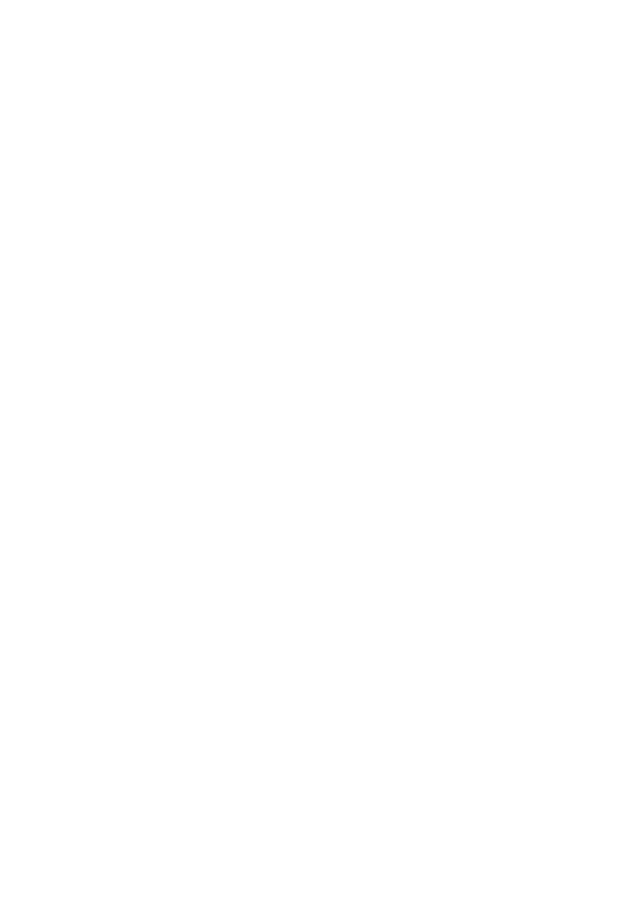
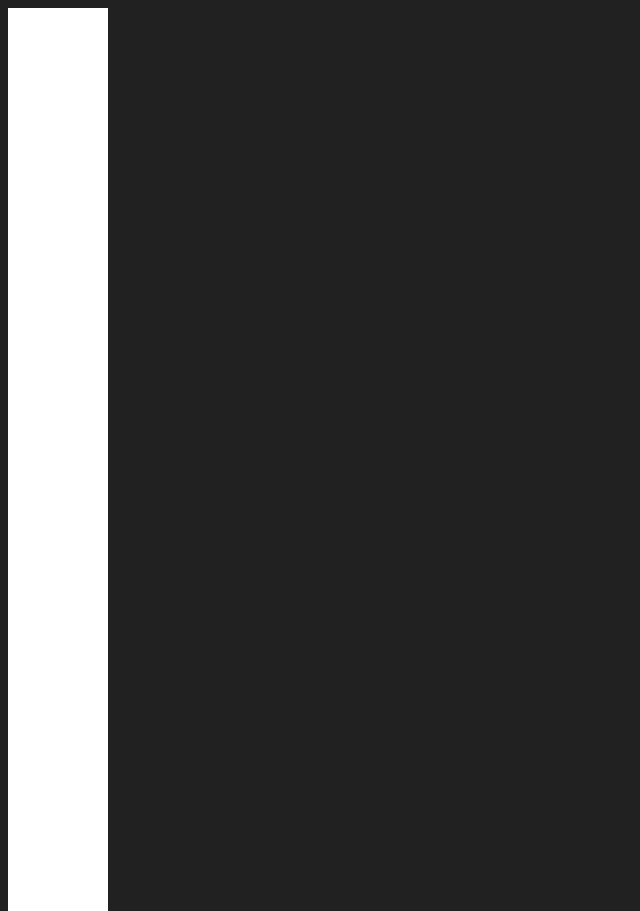
Before and after one commit to danielpopovici745/etchASketch, a plain HTML site: page index.html in a window 1280 px wide. Shown: the top 911 px of the page, without its empty margins (0-640 px from the left). Before the commit the page ends 800 px from the top, so only its background shows below. Drawn offline with Linux system fonts and the light colour scheme.

Commit message:
created 16 whitediv tiles as children to squareGrid

```diff
--- a/index.html
+++ b/index.html
@@ -8,6 +8,7 @@
     <title>etchASketch</title>
 </head>
 <body>
+    <div id="pageContainer"></div>
 
 </body>
 </html>
--- a/script.js
+++ b/script.js
@@ -0,0 +1,18 @@
+// Daniel Popovici - script.js 7/21/2022
+
+//function that creates all the grid squares (make them divs?)
+
+function createGrid(){
+    let pageContainer = document.querySelector("#pageContainer");
+    let squareGrid = document.createElement("div");
+    squareGrid.setAttribute("id","grid");
+    pageContainer.appendChild(squareGrid);
+
+    for(let i = 1;i<=16;i++){
+        let square = document.createElement("div");
+        square.setAttribute("class","square");
+        squareGrid.appendChild(square);
+    }
+}
+
+createGrid();
--- a/style.css
+++ b/style.css
@@ -0,0 +1,17 @@
+ /* Daniel Popovici - style.css 7/21/2022 */
+
+ body{
+    background-color: #212121;
+ }
+ #pageContainer{
+    display: flex;
+    height: 100vh;
+    flex-wrap: wrap;
+   align-items: space-between;
+ }
+
+ .square{
+    width: 100px;
+    height: 100px;
+    background-color: #fff;
+ }
```
